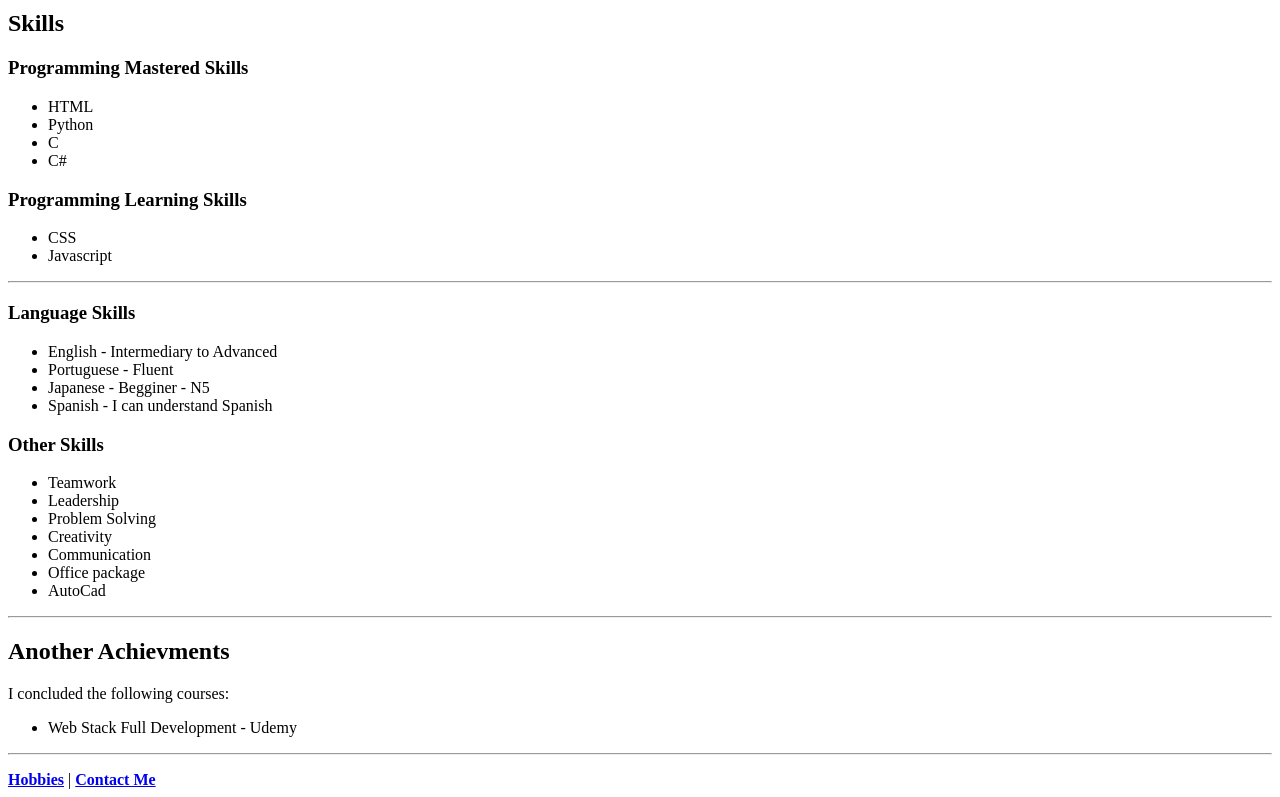
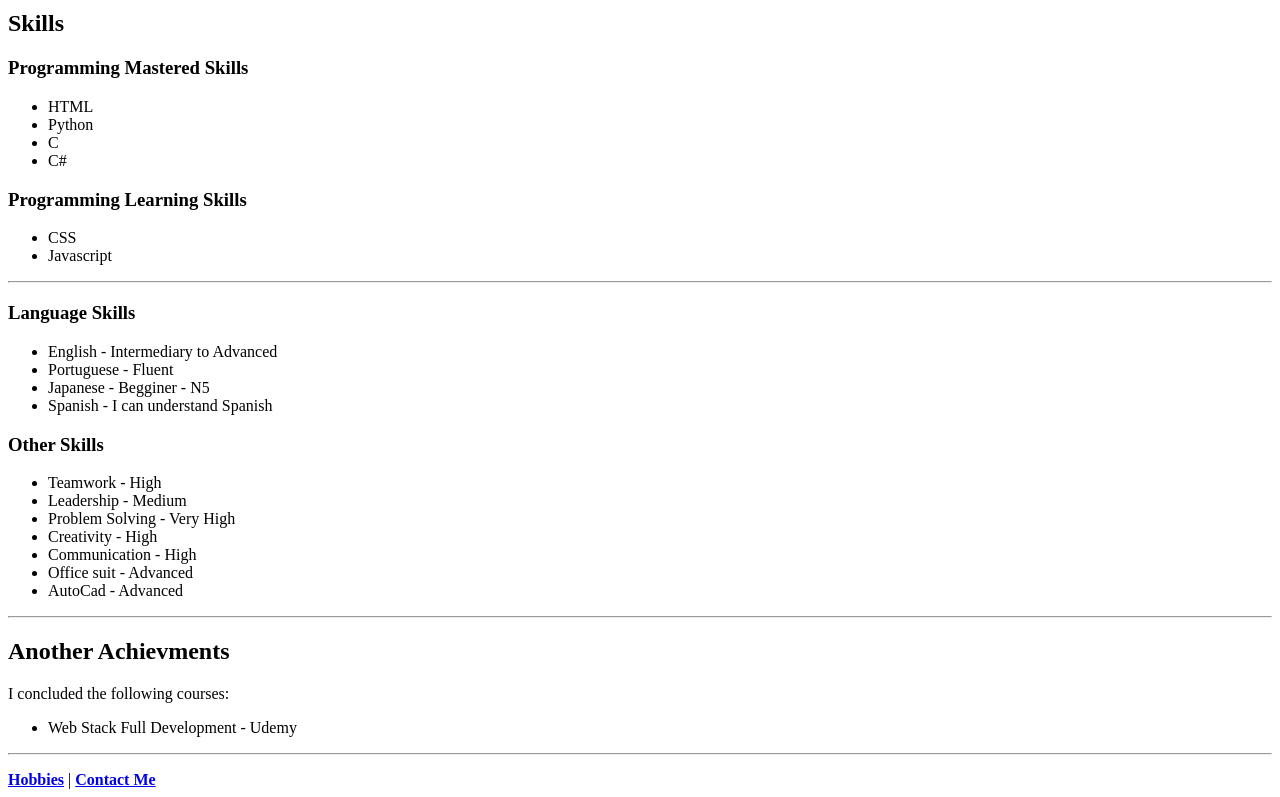
Before and after one commit to kaminamon/html-resume, a plain HTML site: page index.html in a window 1280 px wide. Shown: the part 396-1193 px from the top of the page. Drawn offline with Linux system fonts and the light colour scheme.

Commit message:
Add files via upload

```diff
--- a/index.html
+++ b/index.html
@@ -47,13 +47,13 @@
     </ul>
     <h3>Other Skills</h3>
     <ul>
-        <li>Teamwork</li>
-        <li>Leadership</li>
-        <li>Problem Solving</li>
-        <li>Creativity</li>
-        <li>Communication</li>
-        <li>Office package</li>
-        <li>AutoCad</li>
+        <li>Teamwork - High</li>
+        <li>Leadership - Medium</li>
+        <li>Problem Solving - Very High</li>
+        <li>Creativity - High</li>
+        <li>Communication - High</li>
+        <li>Office suit - Advanced</li>
+        <li>AutoCad - Advanced</li>
     </ul>
     <hr>
 
```
